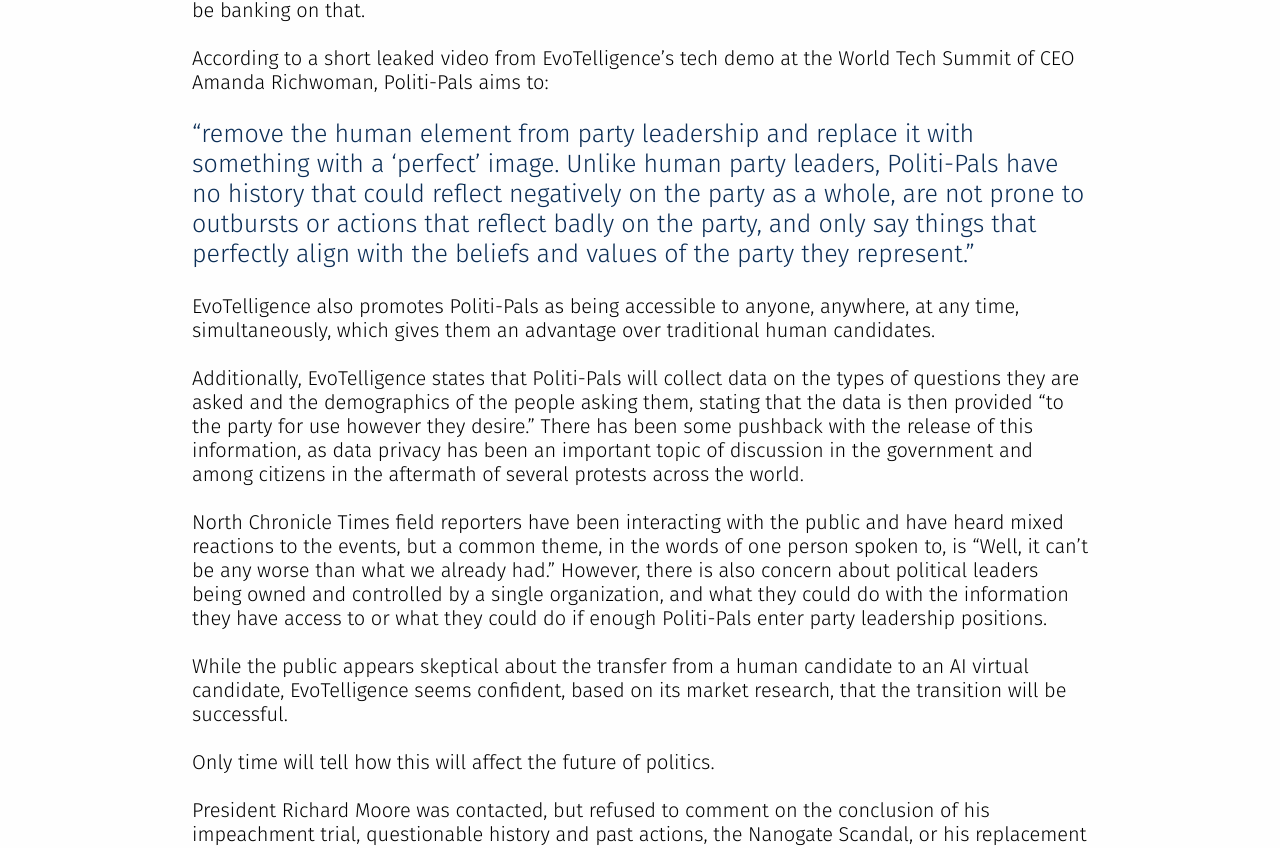
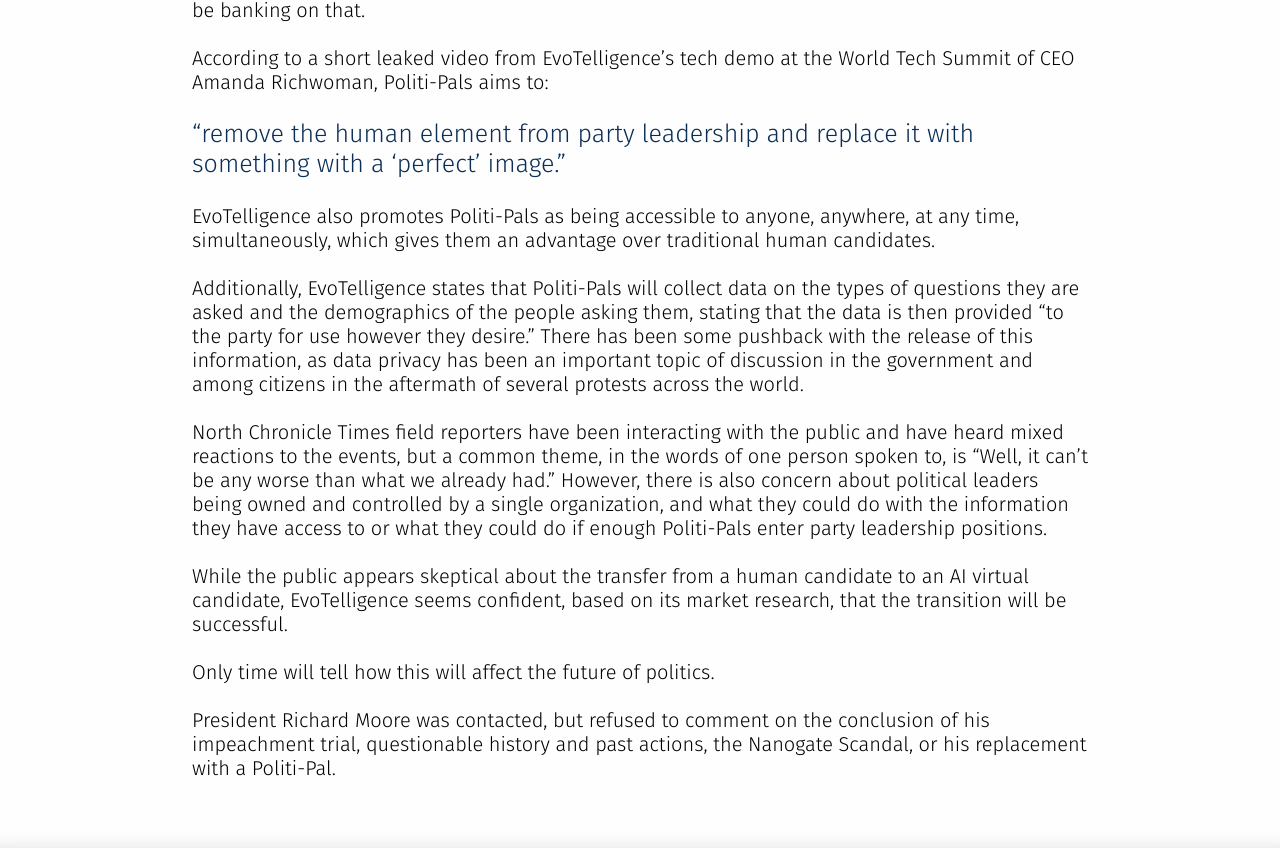
Before and after one commit to AlexDiNobile/the-north-chronicle-times, a plain HTML site: page index.html in a window 1280 px wide. Shown: the part 1802-2650 px from the top of the page. Drawn offline with nearby package versions, Linux system fonts and the light colour scheme; a script that the page names is missing; a web font is replaced by a local one.

Commit message:
Update index.html

```diff
--- a/index.html
+++ b/index.html
@@ -76,10 +76,7 @@
                 <br><br>
                 According to a short leaked video from EvoTelligence’s tech demo at the World Tech Summit of CEO Amanda Richwoman, Politi-Pals aims to:
                 <p class="quote">“remove the human element from party leadership and replace it with something with a ‘perfect’
-                image. Unlike human party leaders, Politi-Pals have no history that could reflect negatively on the party as a
-                whole, are not prone to outbursts or actions that reflect badly on the party, and only say things that perfectly
-                align with the beliefs and values of the party they represent.”  </p>
-                EvoTelligence also promotes Politi-Pals as being accessible to anyone, anywhere, at any time, simultaneously,
+                image.”  </p> EvoTelligence also promotes Politi-Pals as being accessible to anyone, anywhere, at any time, simultaneously,
                 which gives them an advantage over traditional human candidates.
                 <br><br>
                 Additionally, EvoTelligence states that Politi-Pals will collect data on the types of questions they are asked and
```
